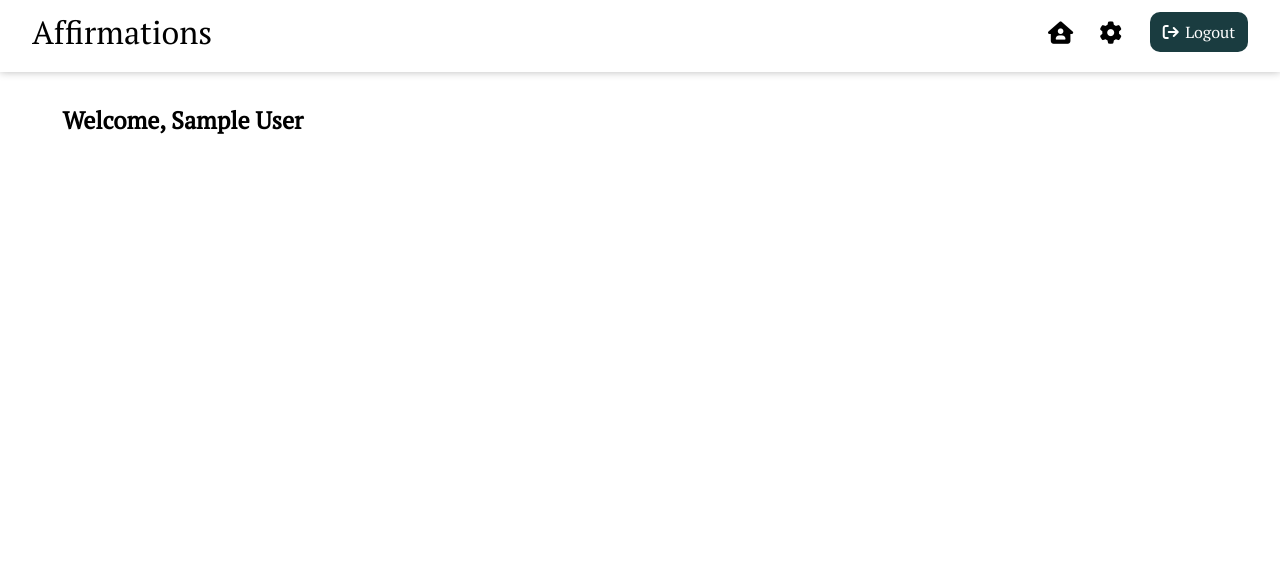
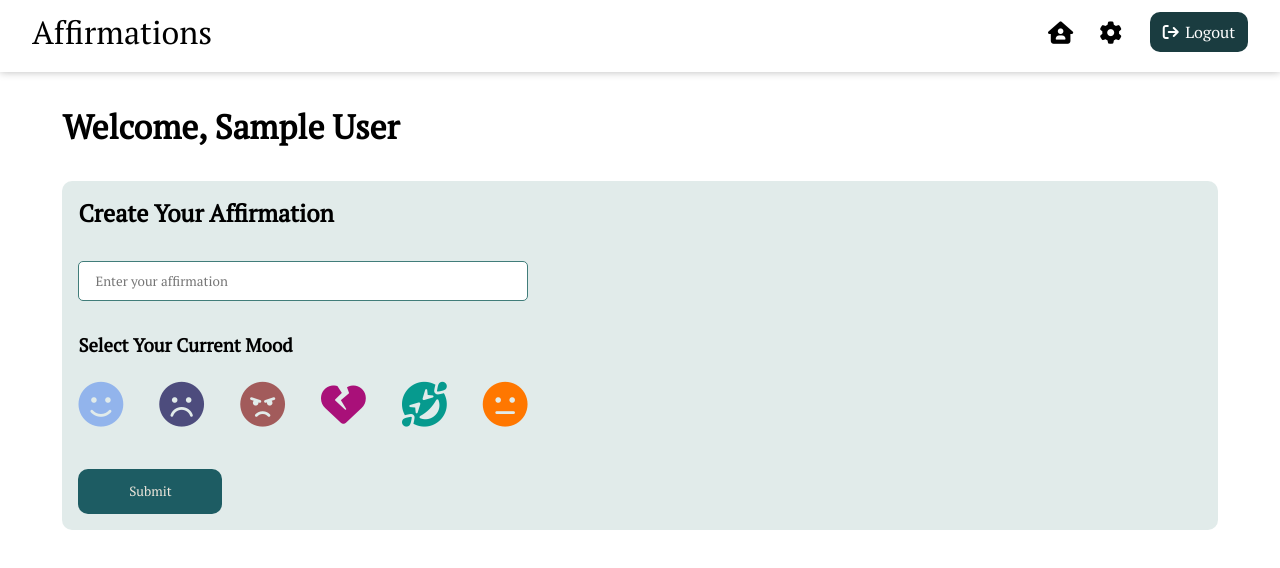
Before and after one commit to TannerBarcelos/Affirmations, a React (Create React App) app in the folder frontend/: page /dashboard in a window 1280 px wide. Shown: the top 568 px of the page. Built offline with nearby package versions, Linux system fonts and the light colour scheme; sample sign-in values are in the browser's storage.

Commit message:
Affirmation form (desktop) complete

```diff
--- a/frontend/src/assets/icons/moodIcons.js
+++ b/frontend/src/assets/icons/moodIcons.js
@@ -1,14 +1,10 @@
-export const moodIcons = {
-  happy: <i className='fa-solid fa-face-smile'></i>,
-  sad: <i className='fa-solid fa-face-frown'></i>,
-  mad: <i className='fa-solid fa-face-angry'></i>,
-  heartbreak: <i className='fa-solid fa-heart-crack'></i>,
-  nervous: <i className='fa-solid fa-face-anxious-sweat'></i>,
-  anxious: <i className='fa-solid fa-face-anxious-sweat'></i>,
-  calm: <i className='fa-solid fa-face-clouds'></i>,
-  hysterical: <i className='fa-solid fa-face-grin-squint-tears'></i>,
-  blah: <i className='fa-solid fa-face-meh'></i>,
-  scared: <i className='fa-solid fa-face-fearful'></i>,
-  relieved: <i className='fa-solid fa-face-fearful'></i>,
-  concerned: <i className='fa-solid fa-face-anxious-sweat'></i>,
+const moodIcons = {
+  happy: 'fa-solid fa-face-smile',
+  sad: 'fa-solid fa-face-frown',
+  mad: 'fa-solid fa-face-angry',
+  heartbreak: 'fa-solid fa-heart-crack',
+  hysterical: 'fa-solid fa-face-grin-squint-tears',
+  blah: 'fa-solid fa-face-meh',
 };
+
+export default moodIcons;
--- /dev/null
+++ b/frontend/src/components/affirmationComponents/AffirmationForm.jsx
@@ -0,0 +1,50 @@
+import { useEffect, useState } from 'react';
+import { useSelector, useDispatch } from 'react-redux';
+import moodIcons from '../../assets/icons/moodIcons';
+
+const AffirmationForm = () => {
+  const [affirmation, setAffirmation] = useState('');
+  const [currentMood, setCurrentMood] = useState('');
+
+  const onSubmit = (e) => {
+    e.preventDefault();
+    const payload = { affirmation, currentMood };
+    console.log(payload);
+  };
+
+  return (
+    <section className='form affirmation-form'>
+      <h2>Create Your Affirmation</h2>
+      <form onSubmit={onSubmit}>
+        <div className='form-group affirmation-box'>
+          <input
+            type='text'
+            name='affirmation'
+            id='affirmation'
+            value={affirmation}
+            placeholder='Enter your affirmation'
+            onChange={(e) => setAffirmation(e.target.value)}
+          />
+        </div>
+        <h3>Select Your Current Mood</h3>
+        <div className='form-group mood-box'>
+          {Object.entries(moodIcons).map(([key, mood]) => {
+            return (
+              <i
+                key={key}
+                className={`${key} ${mood} mood-icon`}
+                onClick={(e) => setCurrentMood(e.target.classList[0])}
+              ></i>
+            );
+          })}
+        </div>
+        <div className='form-group'>
+          <button type='submit' className='btn'>
+            Submit
+          </button>
+        </div>
+      </form>
+    </section>
+  );
+};
+export default AffirmationForm;
--- a/frontend/src/index.css
+++ b/frontend/src/index.css
@@ -9,6 +9,12 @@
   --mute-color: #1d5c63;
   --mute-color-hover: #1d5c63c8;
   --radius: 10px;
+  --happy: #92b4ec;
+  --sad: #4d4c7d;
+  --mad: #a25b5b;
+  --heartbreak: #a91079;
+  --hysterical: #069a8e;
+  --blah: #ff7700;
 }
 
 * {
@@ -277,6 +283,84 @@
   line-height: 1.7rem;
 }
 
+/* DASHBOARD STYLES */
+.dashboard-heading h1 {
+  font-size: 2.1rem;
+  padding-bottom: 1rem;
+}
+
+/* AFFIRMATION FORM STYLES */
+.affirmation-form {
+  width: 100%;
+  min-height: 20rem;
+  background-color: var(--secondary-color-opaque);
+  border-radius: var(--radius);
+  padding: 1rem;
+  margin: 1rem 0;
+  display: flex;
+  flex-direction: column;
+  color: var(--primary-color);
+}
+
+.affirmation-form .affirmation-box {
+  width: 40%;
+  height: 2.5rem;
+  border: none;
+  border-radius: 5px;
+  margin: 2rem 0;
+  color: var(--primary-color);
+}
+
+.affirmation-form .affirmation-box input {
+  width: 100%;
+  height: 100%;
+  border-radius: 5px;
+  border: 1px solid var(--secondary-color);
+  padding: 0 1rem;
+}
+
+.mood-icon {
+  font-size: 2.8rem;
+}
+
+.mood-icon:hover {
+  cursor: pointer;
+  opacity: 0.7;
+}
+
+.happy {
+  color: var(--happy);
+}
+.sad {
+  color: var(--sad);
+}
+.mad {
+  color: var(--mad);
+}
+.heartbreak {
+  color: var(--heartbreak);
+}
+.hysterical {
+  color: var(--hysterical);
+}
+.blah {
+  color: var(--blah);
+}
+
+.affirmation-form .mood-box {
+  width: 40%;
+  height: 6rem;
+  display: flex;
+  align-items: center;
+  justify-content: space-between;
+}
+
+.affirmation-form button {
+  width: 9rem;
+  margin-top: 1rem;
+  height: 2.8rem;
+}
+
 /*****************************************/
 @media screen and (min-width: 600px) {
   .nav-item-link:hover {
--- a/frontend/src/pages/Dashboard.jsx
+++ b/frontend/src/pages/Dashboard.jsx
@@ -3,7 +3,7 @@ import { useNavigate } from 'react-router-dom';
 import { useSelector } from 'react-redux';
 
 // Component Import
-import AffirmationForm from '../components/affirmationComponents/AffirmationForm';
+import AffirmationForm from '../components/affirmationComponents/AffirmationForm.jsx';
 
 const Dashboard = () => {
   const navigate = useNavigate();
```
Also changed, not shown: frontend/src/components/affirmationComponents/AffirmationForm.js (deleted, +0 -44 lines).
